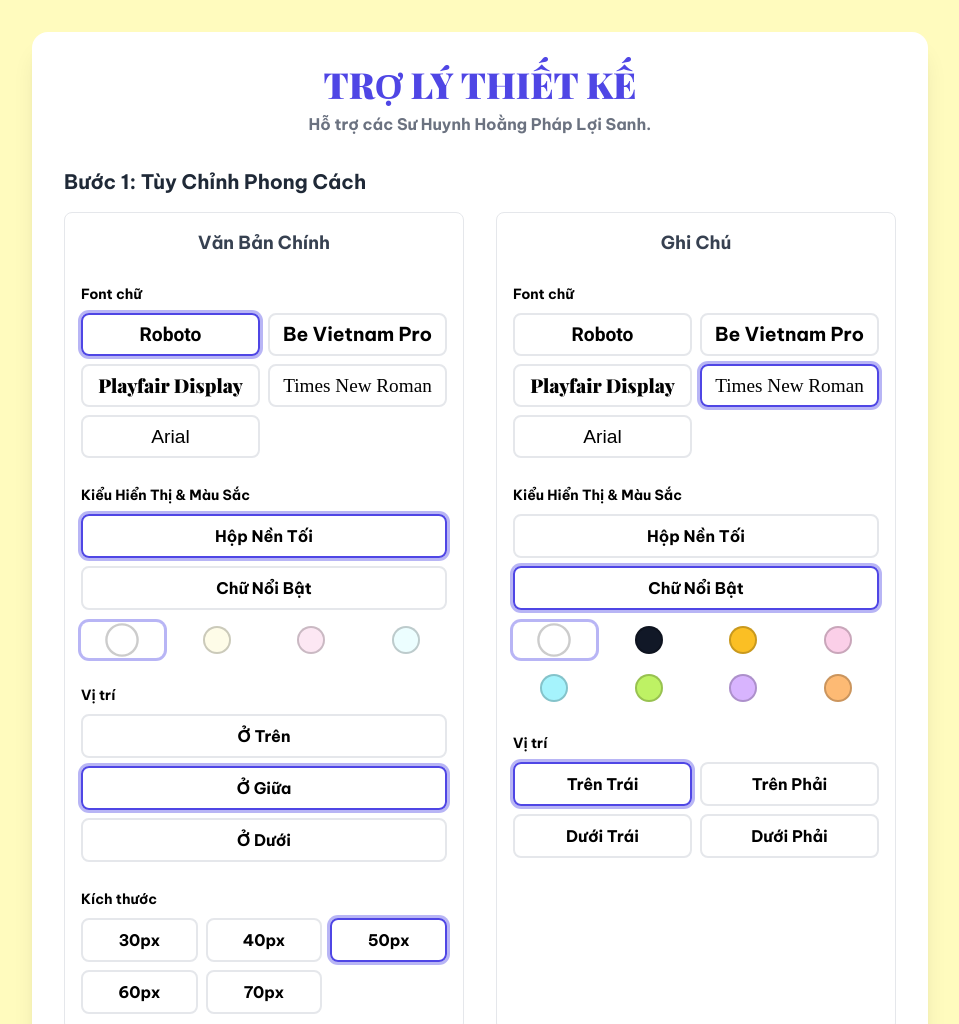
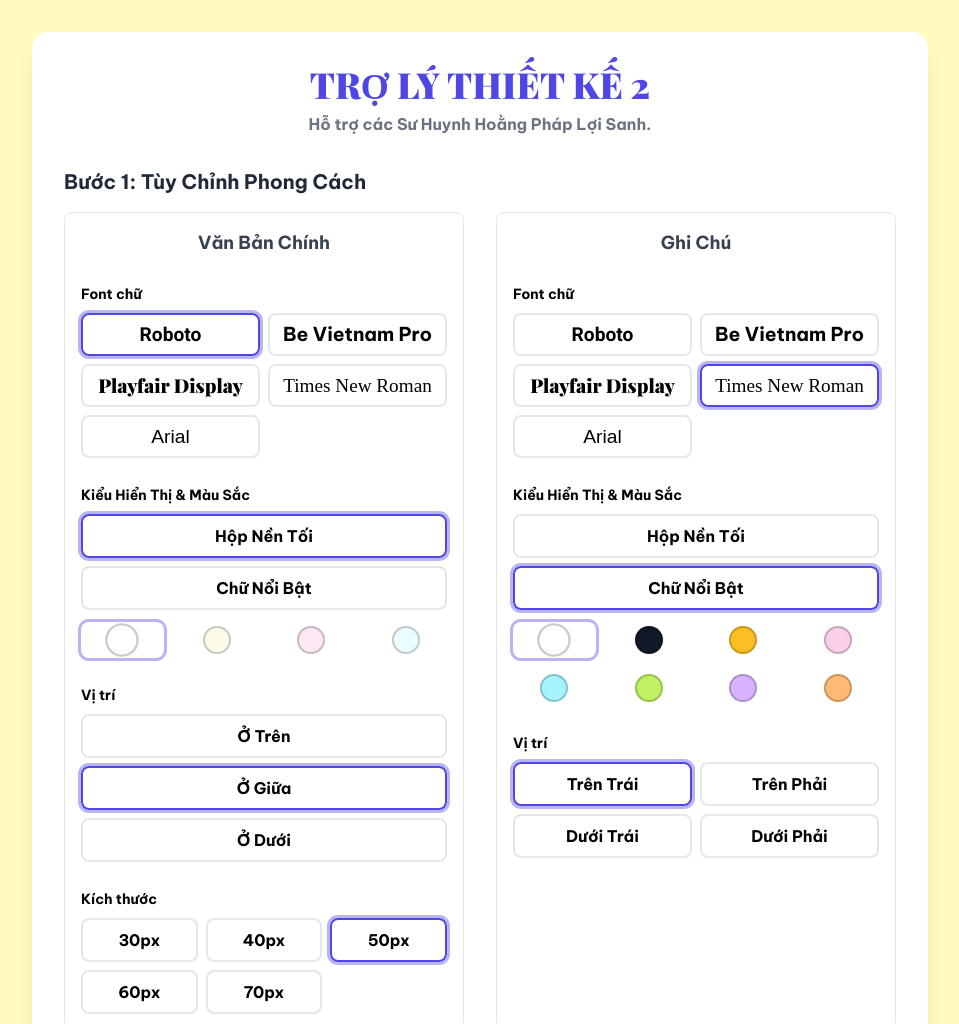
Before and after one commit to ngannguyen90191/thietke, a website: page index.html in a window 1280 px wide. Shown: the top 1024 px of the page, without its empty margins (160-1119 px from the left). Drawn offline with nearby package versions, Linux system fonts and the light colour scheme.

Commit message:
Update index.html

```diff
--- a/index.html
+++ b/index.html
@@ -37,7 +37,7 @@
 
     <main class="w-full max-w-4xl mx-auto bg-white rounded-2xl shadow-xl p-6 md:p-8 space-y-8 my-8">
         <header class="text-center">
-            <h1 class="text-3xl md:text-4xl font-bold text-indigo-600" style="font-family: 'Playfair Display', serif;">TRỢ LÝ THIẾT KẾ</h1>
+            <h1 class="text-3xl md:text-4xl font-bold text-indigo-600" style="font-family: 'Playfair Display', serif;">TRỢ LÝ THIẾT KẾ 2</h1>
             <p class="text-gray-500 mt-2">Hỗ trợ các Sư Huynh Hoằng Pháp Lợi Sanh.</p>
         </header>
 
```
